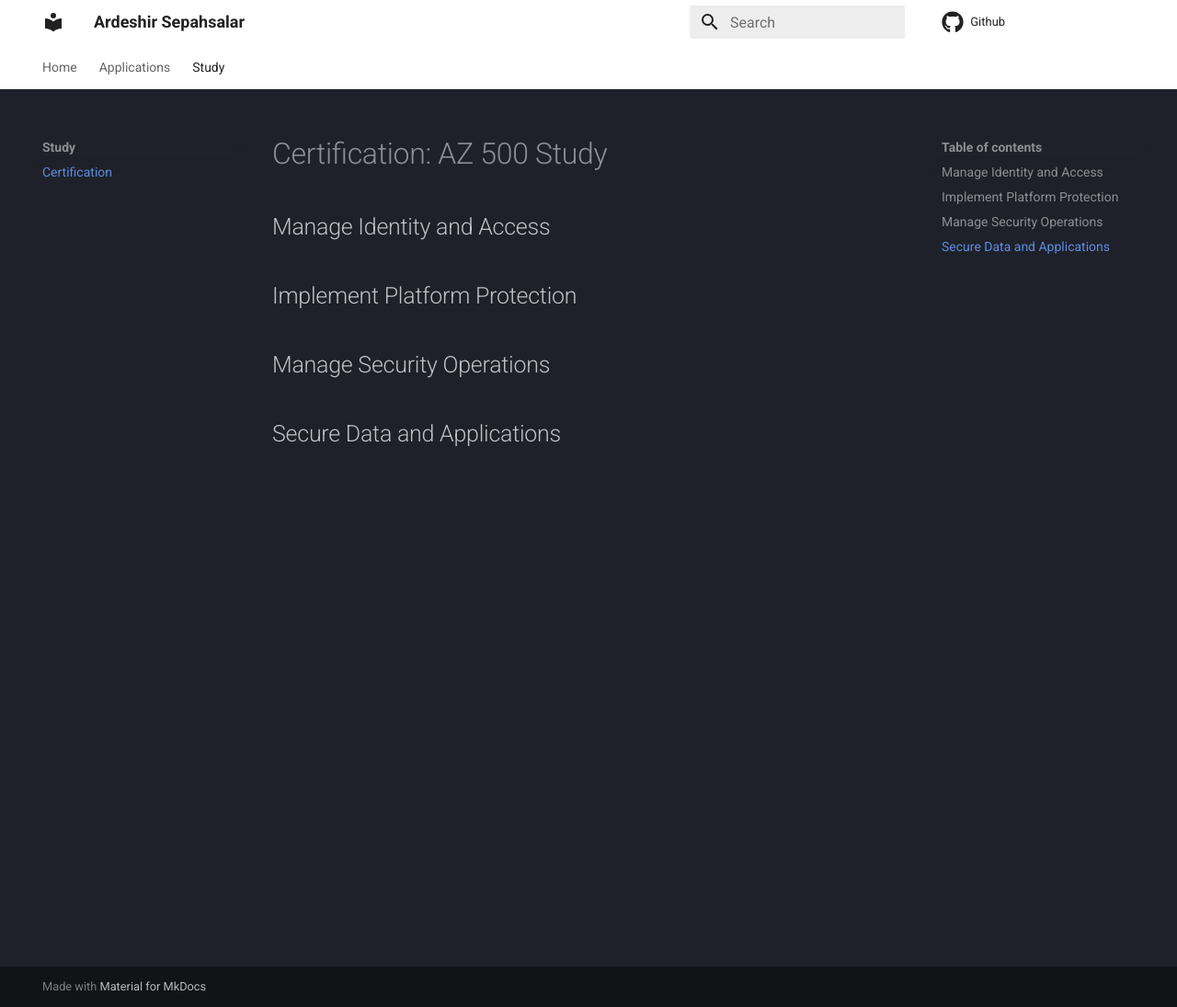
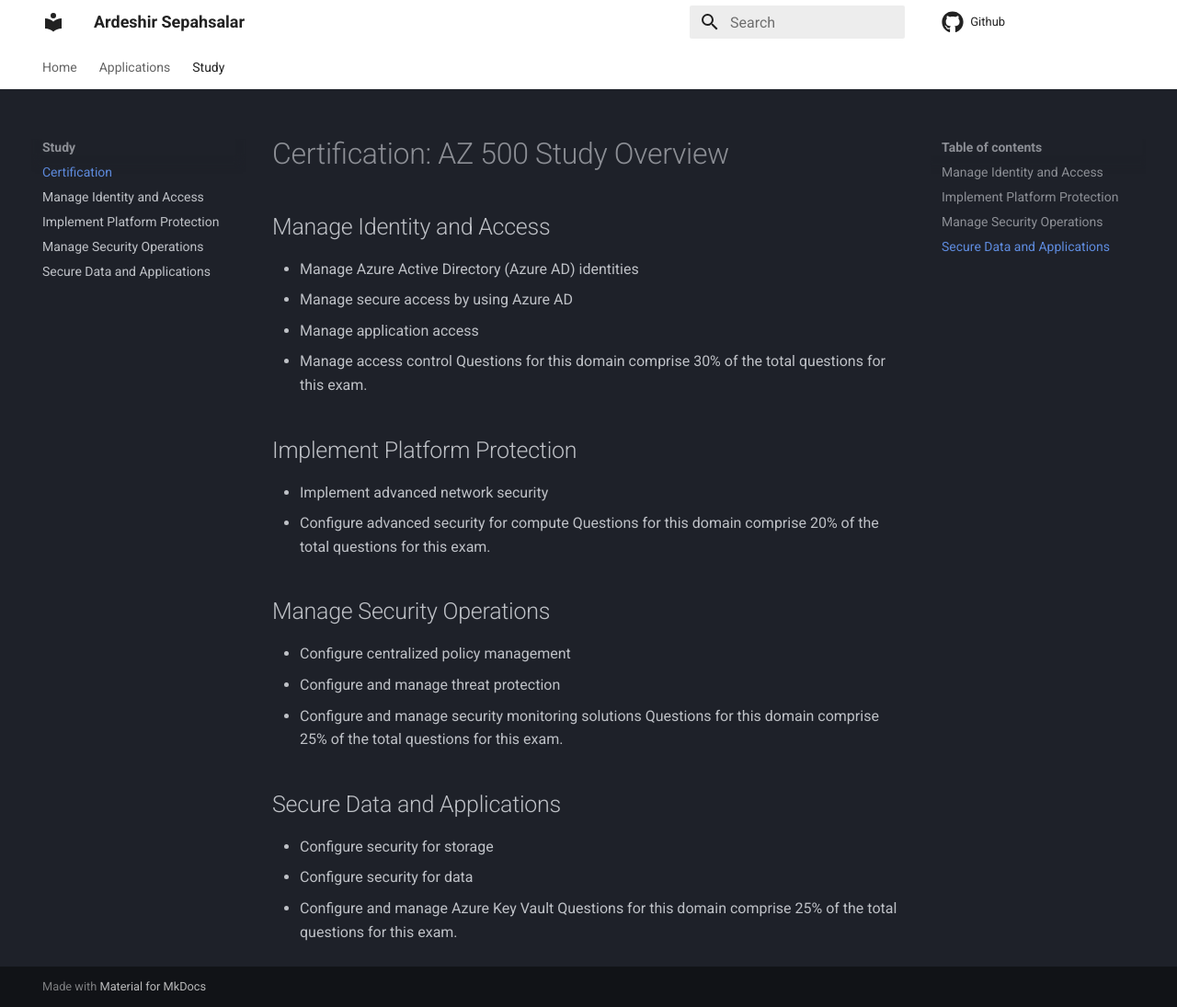
Before and after one commit to ardeshir/ardeshir.github.io, an MkDocs documentation site: the page built from docs/certs.md, in a window 1280 px wide and 1095 px high. Shown: the whole window at 92% size. Built offline with MkDocs 1.6.1 and Material for MkDocs 9.7.7, drawn with Linux system fonts in a browser that asks for light colours; comment, search, counter and statistics services are not loaded.

Commit message:
adding pages for cert

```diff
--- a/docs/certs.md
+++ b/docs/certs.md
@@ -1,9 +1,21 @@
-# Certification: AZ 500 Study
+# Certification: AZ 500 Study Overview
 
 ## Manage Identity and Access
+- Manage Azure Active Directory (Azure AD) identities
+- Manage secure access by using Azure AD
+- Manage application access
+- Manage access control Questions for this domain comprise 30% of the total questions for this exam.
 
 ## Implement Platform Protection
+- Implement advanced network security
+- Configure advanced security for compute Questions for this domain comprise 20% of the total questions for this exam.
 
 ## Manage Security Operations
+- Configure centralized policy management
+- Configure and manage threat protection
+- Configure and manage security monitoring solutions Questions for this domain comprise 25% of the total questions for this exam.
 
 ## Secure Data and Applications
+- Configure security for storage
+- Configure security for data
+- Configure and manage Azure Key Vault Questions for this domain comprise 25% of the total questions for this exam.
--- a/mkdocs.yml
+++ b/mkdocs.yml
@@ -17,6 +17,10 @@
     - Data Model: data.md
   - Study:
     - Certification: certs.md
+    - Manage Identity and Access: access.md
+    - Implement Platform Protection: protection.md
+    - Manage Security Operations: security.md
+    - Secure Data and Applications: data_apps.md
 
 theme:
   name: material
```
Also changed, not shown: docs/access.md (added, +5 -0 lines), docs/data_apps.md (added, +4 -0 lines), docs/protection.md (added, +3 -0 lines), docs/security.md (added, +4 -0 lines).
